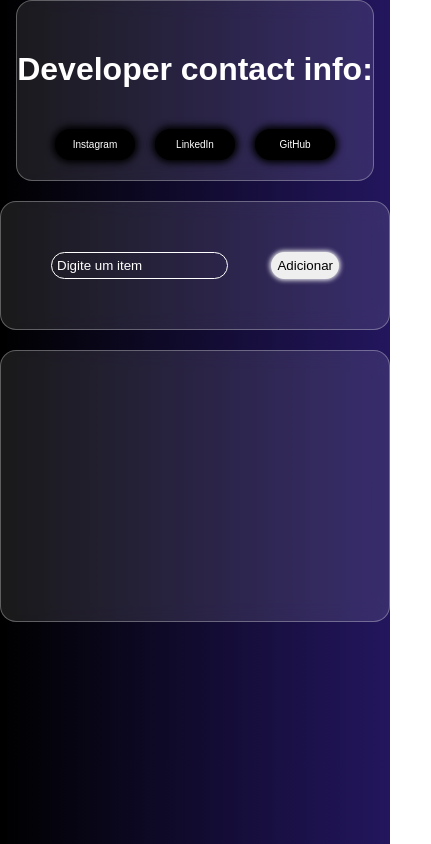
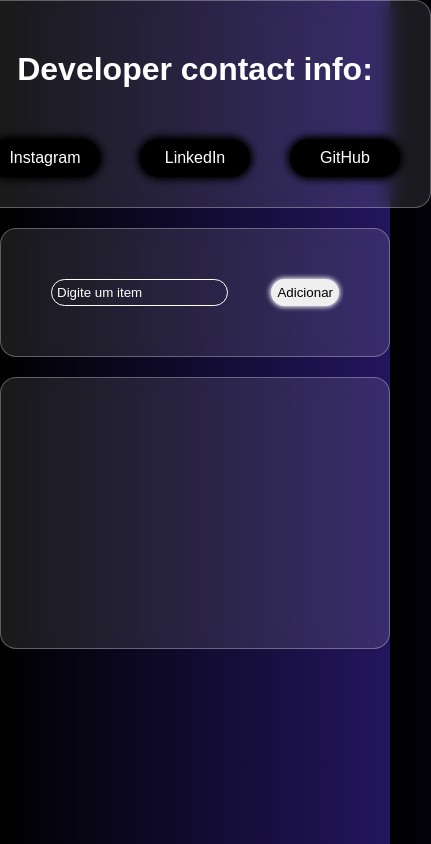
Before and after one commit to danielanonym90/nathali.github.io, a plain HTML site: page index.html in a window 390 px wide. Shown: the whole page, 431 px wide, since content can reach past the window. Drawn offline with Linux system fonts and the light colour scheme.

Commit message:
Update style.css

```diff
--- a/style.css
+++ b/style.css
@@ -99,7 +99,6 @@ body {
     padding: 0;
     border: solid 1px rgba(255, 255, 255, 0.3);
 }
-
 #taskList {
     color: white;
     width: 75%;
@@ -125,43 +124,6 @@ header {
     border-radius: 16px;
     color: white;
     border: 1px solid rgba(255, 255, 255, 0.3);
-}
-}
-
-@media (max-width: 600px) {
-
-.Instagram {
-    cursor: pointer;
-    grid-area: Instagram;
-    padding: 10px;
-    margin: 10px;
-    border-radius: 20px;
-}
-.LinkeDin {
-    grid-area: LinkeDin;
-    padding: 10px;
-    margin: 10px;
-    border-radius: 20px;
-    cursor: pointer;
-}
-.Github {
-    grid-area: Github;
-    padding: 10px;
-    margin: 10px;
-    border-radius: 20px;
-    cursor: pointer;
-}
-.elements {
-    display: grid;
-    grid-template-columns: 100px 100px 100px;
-    grid-template-areas: "Instagram LinkeDin Github";
-    padding: 10px;
-    justify-content: center;
-
-}
-.Instagram, .Github, .LinkeDin {
-    font-size: 10px;
-    border: transparent;
 }
 }
 
@@ -211,6 +173,7 @@ header {
     display: flex;
     align-items: center;
     flex-direction: column;
+    align-items: start;
     width: 100%;
     height: auto;
 
```
